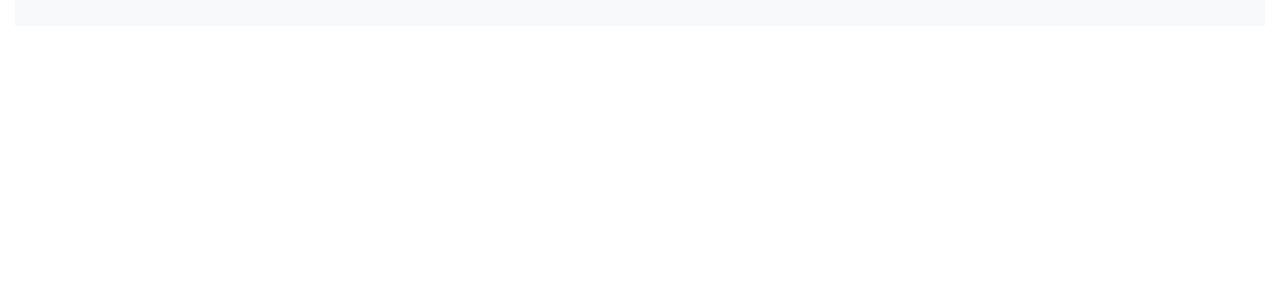
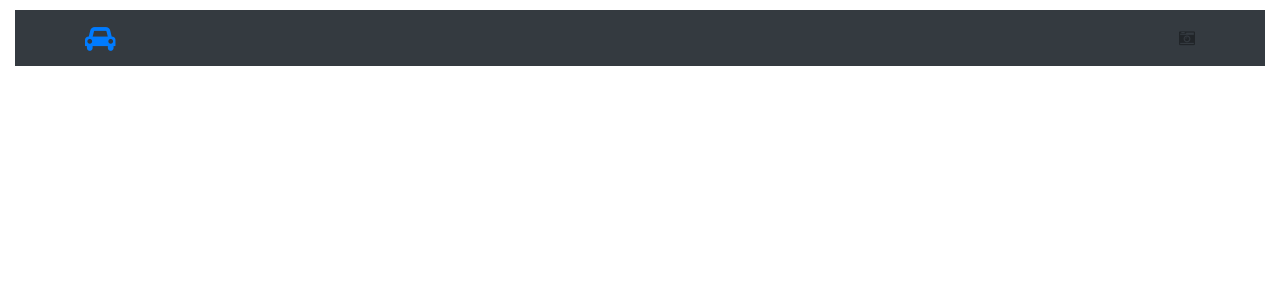
Before and after one commit to lilwani/ThumbARide, an Angular app: page / in a window 1280 px wide. Shown: the top 300 px of the page. Built offline with nearby package versions, Linux system fonts and the light colour scheme.

Commit message:
added navbar and bootstrap css files

```diff
--- a/angular.json
+++ b/angular.json
@@ -24,9 +24,15 @@
               "src/assets"
             ],
             "styles": [
+              "node_modules/bootstrap/dist/css/bootstrap.min.css",
               "src/styles.css"
+
             ],
-            "scripts": []
+            "scripts": [
+              "node_modules/jquery/dist/jquery.js",
+              "node_modules/popper.js/dist/umd/popper.min.js",
+              "node_modules/bootstrap/dist/js/bootstrap.js"
+            ]
           },
           "configurations": {
             "production": {
--- a/package.json
+++ b/package.json
@@ -19,6 +19,9 @@
     "@angular/platform-browser": "~8.2.14",
     "@angular/platform-browser-dynamic": "~8.2.14",
     "@angular/router": "~8.2.14",
+    "bootstrap": "^4.4.1",
+    "jquery": "^3.4.1",
+    "popper.js": "^1.16.0",
     "rxjs": "~6.4.0",
     "tslib": "^1.10.0",
     "zone.js": "~0.9.1"
--- a/src/app/app.component.css
+++ b/src/app/app.component.css
@@ -0,0 +1,7 @@
+.topSpace{
+  padding-top:10px;
+}
+
+cameraIcon{
+  color: blue;
+}
--- a/src/app/app.component.html
+++ b/src/app/app.component.html
@@ -1,14 +1,17 @@
 <head>
-  <link rel="stylesheet" href="https://maxcdn.bootstrapcdn.com/bootstrap/4.4.1/css/bootstrap.min.css">
-  <script src="https://ajax.googleapis.com/ajax/libs/jquery/3.4.1/jquery.min.js"></script>
-  <script src="https://cdnjs.cloudflare.com/ajax/libs/popper.js/1.16.0/umd/popper.min.js"></script>
-  <script src="https://maxcdn.bootstrapcdn.com/bootstrap/4.4.1/js/bootstrap.min.js"></script>
+  <link rel="stylesheet" type="text/css" href="https://maxcdn.bootstrapcdn.com/font-awesome/4.7.0/css/font-awesome.min.css" />
 </head>
-<body>
+<body class="topSpace">
   <div class="container-fluid">
 
-    <nav class="navbar navbar-fixed-top bg-light">
-      <a class="navbar-brand" href="#"></a>
+    <nav class="navbar bg-dark">
+      <div class="container">
+        <a href="#" class="navbar-brand"><i class="fa fa-car fa-lg"></i></a>
+
+        <ul class="navbar-nav">
+          <li><i class="fa fa-camera-retro cameraIcon"></i></li>
+        </ul>
+      </div>
     </nav>
 
       <!-- <nav class="navbar navbar-expand-sm navbar-light bg-dark">
```
Also changed, not shown: 1 other file (tests, documents, lock files or other folders).
